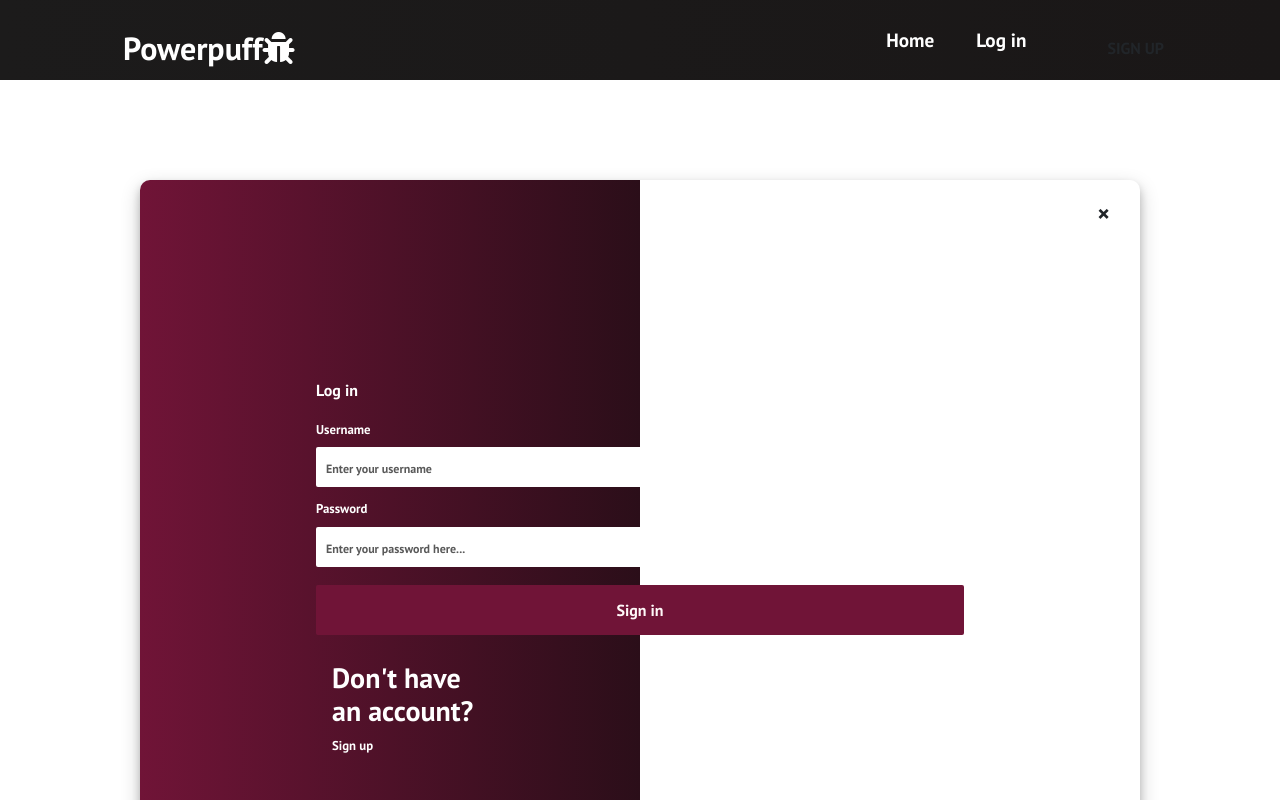
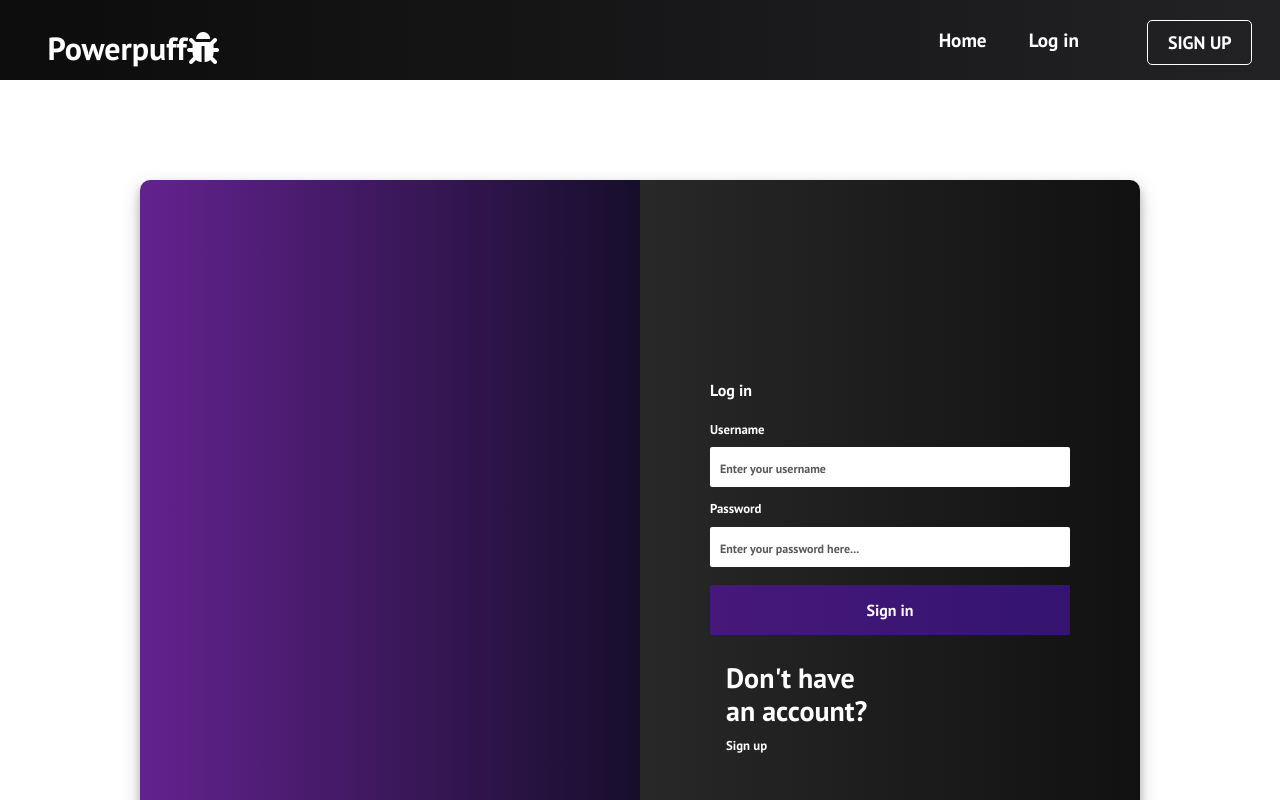
Before and after one commit to andreea-burada/webtech_project, a React (Create React App) app in the folder frontend/app/: page /login in a window 1280 px wide. Shown: the top 800 px of the page. Built offline with nearby package versions, Linux system fonts and the light colour scheme.

Commit message:
Added login and logout functionality with correct navbar tabs

```diff
--- a/frontend/app/package.json
+++ b/frontend/app/package.json
@@ -6,6 +6,7 @@
     "@testing-library/jest-dom": "^5.16.5",
     "@testing-library/react": "^13.4.0",
     "@testing-library/user-event": "^13.5.0",
+    "axios": "^1.2.2",
     "bootstrap": "^5.2.3",
     "react": "^18.2.0",
     "react-bootstrap": "^2.7.0",
--- a/frontend/app/src/components/Button.css
+++ b/frontend/app/src/components/Button.css
@@ -1,5 +1,6 @@
 :root {
     --primary: #fff;
+    --purple-light: rgb(186, 157, 255);
   }
 
   .btn {
@@ -13,7 +14,8 @@
   .btn--primary {
     background-color: var(--primary);
     color: #242424;
-    border: 1px solid var(--primary);
+    border: 2px solid var(--primary);
+    border-radius: 5px;
   }
 
   .btn--outline {
@@ -21,7 +23,9 @@
     color: #fff;
     padding: 8px 20px;
     border: 1px solid var(--primary);
+    border-radius: 5px;
     transition: all 0.3s ease-out;
+    margin-bottom: 11px;
   }
 
   .btn--medium {
@@ -37,7 +41,8 @@
   .btn--large:hover,
   .btn--medium:hover {
     transition: all 0.3s ease-out;
-    background: #fff;
+    background: var(--purple-light);
+    border-color: var(--purple-light);
     color: #242424;
     transition: 250ms;
   }
--- a/frontend/app/src/components/Button.js
+++ b/frontend/app/src/components/Button.js
@@ -1,7 +1,10 @@
 import React from 'react';
+import axios from 'axios';
 import './Button.css';
 import {Link} from 'react-router-dom';
 import LoginModal from "./LoginModal";
+
+axios.defaults.withCredentials = true;
 
 const STYLES=['btn--primary','btn--outline']
 
@@ -32,7 +35,7 @@ export const SignupButton=({children,type,onClick,buttonStyle,buttonSize})=>{
     return(
         <Link className='btn-mobile' to='/sign-up'>
             <button
-            className={`btn ${checkButtonStyle} ${checkButtonSize}`}
+            className={`${checkButtonStyle} ${checkButtonSize}`}
             >
             {/* this renders whatever i put in the button */}
                 {children}
@@ -49,7 +52,7 @@ export const LoginModalButton=({children,type,onClick,buttonStyle,buttonSize})=>
     const checkButtonSize=SIZES.includes(buttonSize)?buttonSize:SIZES[0];
 
     return(
-        <Link className='btn-mobile'>
+        <Link className='btn-mobile' to="/login">
             <button
             variant="primary"
             onClick={() => setModalShow(true)}
@@ -62,3 +65,37 @@ export const LoginModalButton=({children,type,onClick,buttonStyle,buttonSize})=>
         </Link>
     )
 }
+
+export const LogoutButton=({children,type,onClick,buttonStyle,buttonSize})=>{
+    const [modalShow, setModalShow] = React.useState(false);
+
+    const checkButtonStyle=STYLES[1];
+
+    const checkButtonSize=SIZES[0];
+
+    const handleLogout = async () => {
+        try {
+            await axios.post("http://localhost:8080/logout", { withCredentials: true })
+            .then((response) => {
+            //console.log(response);
+            localStorage.removeItem('username');
+            window.location.reload();
+            });
+        }
+        catch (error) {
+            console.log(error.response.data);
+        }
+    }
+
+    return(
+        <Link className='btn-mobile' to="/">
+            <button
+            onClick={() => handleLogout() }
+            className={`${checkButtonStyle} ${checkButtonSize}`}
+            >
+            {/* this renders whatever i put in the button */}
+                {children}
+            </button>
+        </Link>
+    )
+}
--- a/frontend/app/src/components/Form.css
+++ b/frontend/app/src/components/Form.css
@@ -22,8 +22,8 @@
   .form-content-left {
     background: linear-gradient(
       90deg,
-      rgb(112, 20, 55) 0%,
-      rgb(43, 14, 25) 100%
+      rgb(99, 34, 143) 0%,
+      rgb(22, 14, 43) 100%
     );
     border-radius: 10px 0 0 10px;
     position: relative;
@@ -33,7 +33,7 @@
     text-align: center;
     font-size: 24px;
     margin-top: 80px;
-    color:rgb(112, 20, 55);
+    color:rgb(99, 34, 143);
   }
 
   .form-content-right {
@@ -104,8 +104,8 @@
     border-radius: 2px;
     background: linear-gradient(
       90deg,
-      rgb(112, 20, 55) 0%,
-      rgb(112, 20, 55) 100%
+      rgb(70, 24, 122) 0%,
+      rgb(52, 20, 112) 100%
     );
     outline: none;
     border: none;
@@ -117,8 +117,8 @@
     cursor: pointer;
     background: linear-gradient(
       90deg,
-      rgb(112, 20, 55) 0%,
-      rgb(112, 20, 55)100%
+      rgb(35, 4, 58) 0%,
+      rgb(27, 4, 46)100%
     );
     transition: all 0.4s ease-out;
   }
--- a/frontend/app/src/components/FormLogin.js
+++ b/frontend/app/src/components/FormLogin.js
@@ -12,7 +12,6 @@ const Form = () => {
   return (
     <>
       <div className='form-container'>
-        <span className='close-btn'>×</span>
         <div className='form-content-left'>
 
         </div>
--- a/frontend/app/src/components/FormSignup.js
+++ b/frontend/app/src/components/FormSignup.js
@@ -2,7 +2,6 @@ import React, { useState } from 'react';
 import './Form.css';
 import FormSignUp from './pages/FormSignUp';
 import FormSuccess from './FormSucces';
-
 
 const Form = () => {
   const [isSubmitted, setIsSubmitted] = useState(false);
@@ -13,7 +12,6 @@ const Form = () => {
   return (
     <>
       <div className='form-container'>
-        <span className='close-btn'>×</span>
         <div className='form-content-left'>
 
         </div>
--- a/frontend/app/src/components/Hero.js
+++ b/frontend/app/src/components/Hero.js
@@ -1,6 +1,6 @@
 import React from "react";
 import "../App.css";
-import { Button, LoginModalButton } from "./Button";
+import { Button, SignupButton } from "./Button";
 import "./Hero.css";
 
 function Hero() {
@@ -9,13 +9,13 @@ function Hero() {
       <h1>BUG TRACKING PLATFORM</h1>
       <p>Start tracking bugs today!</p>
       <div className="hero-btns">
-        <LoginModalButton
+        <SignupButton
           className="btns"
           buttonStyle="btn--outline"
           buttonSize="btn--large"
         >
           GET STARTED
-        </LoginModalButton>
+        </SignupButton>
       </div>
     </div>
   );
--- a/frontend/app/src/components/Navbar.css
+++ b/frontend/app/src/components/Navbar.css
@@ -1,5 +1,5 @@
 .navbar {
-  background: linear-gradient(90deg, rgb(28, 27, 27) 0%, rgb(26, 23, 23) 100%);
+  background: linear-gradient(90deg, rgb(12, 12, 12) 0%, rgb(34, 34, 37) 100%);
   height: 80px;
   display: flex;
   justify-content: center;
@@ -15,6 +15,7 @@
   justify-content: center;
   align-items: center;
   height: 80px;
+  width: 100%;
   max-width: 1500px;
 }
 
@@ -40,13 +41,28 @@
   grid-gap: 10px;
   list-style: none;
   text-align: center;
-  width: 60vw;
+  width: 70%;
   justify-content: end;
   margin-right: 2rem;
 }
 
 .nav-item {
   height: 80px;
+}
+
+li.nav-username {
+  background-color: rgb(43, 43, 43);
+  padding: 0.5rem 1rem;
+}
+
+li.nav-username:hover {
+  color: rgb(29, 29, 29);
+  background-color: white;
+  transform: none;
+}
+
+li.nav-username:hover span {
+  color: inherit;
 }
 
 .nav-links {
--- a/frontend/app/src/components/Navbar.js
+++ b/frontend/app/src/components/Navbar.js
@@ -1,5 +1,5 @@
 import React, { useState, useEffect } from "react";
-import { Button, SignupButton } from "./Button";
+import { Button, LogoutButton, SignupButton } from "./Button";
 import { Link } from "react-router-dom";
 import "./Navbar.css";
 
@@ -31,6 +31,7 @@ function Navbar() {
 
   window.addEventListener("resize", showButton);
 
+  if (!localStorage.username) {
     return (
       <>
         <nav className="navbar">
@@ -71,5 +72,41 @@ function Navbar() {
       </>
     );
   }
+  else {
+    return (
+      <>
+        <nav className="navbar">
+          <div className="navbar-container">
+            {/* link replaces the a tag */}
+            <Link to="/" className="navbar-logo" onClick={closeMobileMenu}>
+              Powerpuff&nbsp;<i class="fa fa-bug" aria-hidden="true"></i>
+            </Link>
+            <div className="menu-icon" onClick={handleClick}>
+              <i className={click ? "fas fa-times" : "fas fa-bars"} />
+            </div>
+            <ul className={click ? "nav-menu active" : "nav-menu"}>
+              <li className="nav-item">
+                <Link to="/" className="nav-links" onClick={closeMobileMenu}>
+                  Home
+                </Link>
+              </li>
+              <li className="nav-item">
+                <Link to="/" className="nav-links" onClick={closeMobileMenu}>
+                  Teams
+                </Link>
+              </li>
+              <li className="nav-item nav-username">
+                <span className="nav-links">{localStorage.username}</span>
+              </li>
+            </ul>
+            {button && (
+              <LogoutButton>LOG OUT</LogoutButton>
+            )}
+          </div>
+        </nav>
+      </>
+    );
+  }
+}
 
 export default Navbar;
--- a/frontend/app/src/components/pages/FormSignIn.js
+++ b/frontend/app/src/components/pages/FormSignIn.js
@@ -5,14 +5,14 @@ import '../Form.css';
 import { Link } from 'react-router-dom';
 
 const FormSignup = ({ submitForm }) => {
-  const { handleChange, handleSubmit, values, errors } = useForm(
+  const { handleChange, handleSubmit, values, errors, handleLoginSubmit } = useForm(
     submitForm,
     validate
   );
 
   return (
-    <div className='form'>
-      <form onSubmit={handleSubmit} method="post" action="http://localhost:8080/login" className='form' noValidate>
+    <div className='form-content-right'>
+      <form onSubmit={handleLoginSubmit} className='form' noValidate>
       <h1>Log in</h1>
 
         <div className='form-inputs'>
--- a/frontend/app/src/components/pages/FormSignUp.js
+++ b/frontend/app/src/components/pages/FormSignUp.js
@@ -5,7 +5,7 @@ import '../Form.css';
 import { Link } from 'react-router-dom';
 
 const FormSignup = ({ submitForm }) => {
-  const { handleChange, handleSubmit, values, errors } = useForm(
+  const { handleChange, handleSubmit, values, errors, handleLoginSubmit } = useForm(
     submitForm,
     validate
   );
--- a/frontend/app/src/components/useForm.js
+++ b/frontend/app/src/components/useForm.js
@@ -1,4 +1,6 @@
 import { useState, useEffect } from 'react';
+import axios from 'axios';
+axios.defaults.withCredentials = true;
 
 const useForm = (callback, validate) => {
   const [values, setValues] = useState({
@@ -29,6 +31,28 @@ const useForm = (callback, validate) => {
     document.querySelector('form').submit();
   };
 
+  const handleLoginSubmit = async (event) => {
+    event.preventDefault();
+
+    setErrors(validate(values));
+    setIsSubmitting(true);
+
+    try {
+      await axios.post("http://localhost:8080/login", values, { withCredentials: true })
+      .then((response) => {
+        //console.log(response);
+        if (response.status == 200) {
+          localStorage.setItem('username', values.username);
+          window.location.href = "../";
+        }
+      });
+      //document.querySelector('form').submit();
+    }
+    catch (error) {
+      console.log(error.response.data);
+    }
+  };
+
   useEffect(
     () => {
       if (Object.keys(errors).length === 0 && isSubmitting) {
@@ -38,7 +62,7 @@ const useForm = (callback, validate) => {
     [errors]
   );
 
-  return { handleChange, handleSubmit, values, errors };
+  return { handleChange, handleSubmit, values, errors, handleLoginSubmit };
 };
 
 export default useForm;
```
Also changed, not shown: 2 other files (tests, documents, lock files or other folders). Lines whose indentation alone changed are shown as unchanged.
